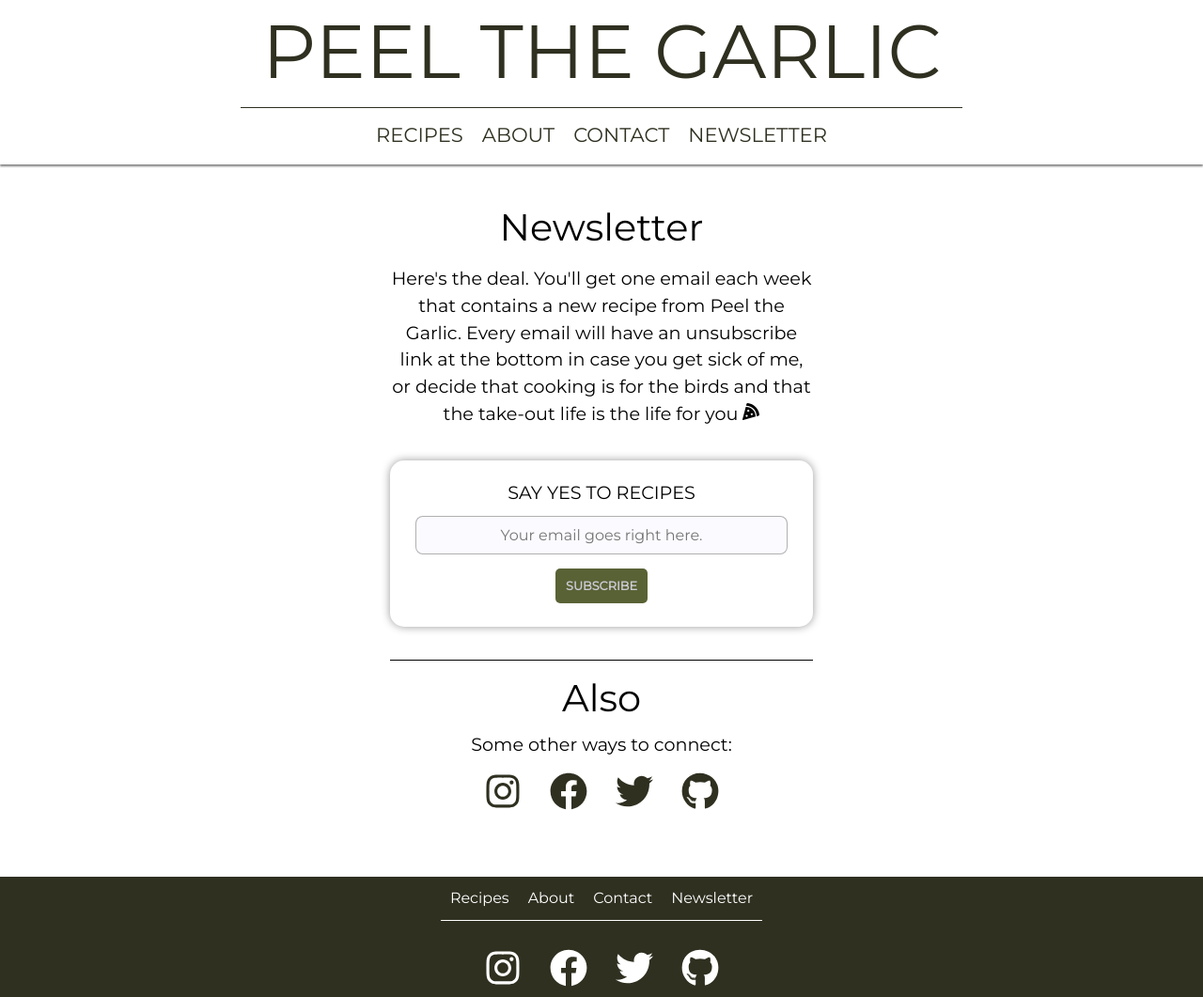
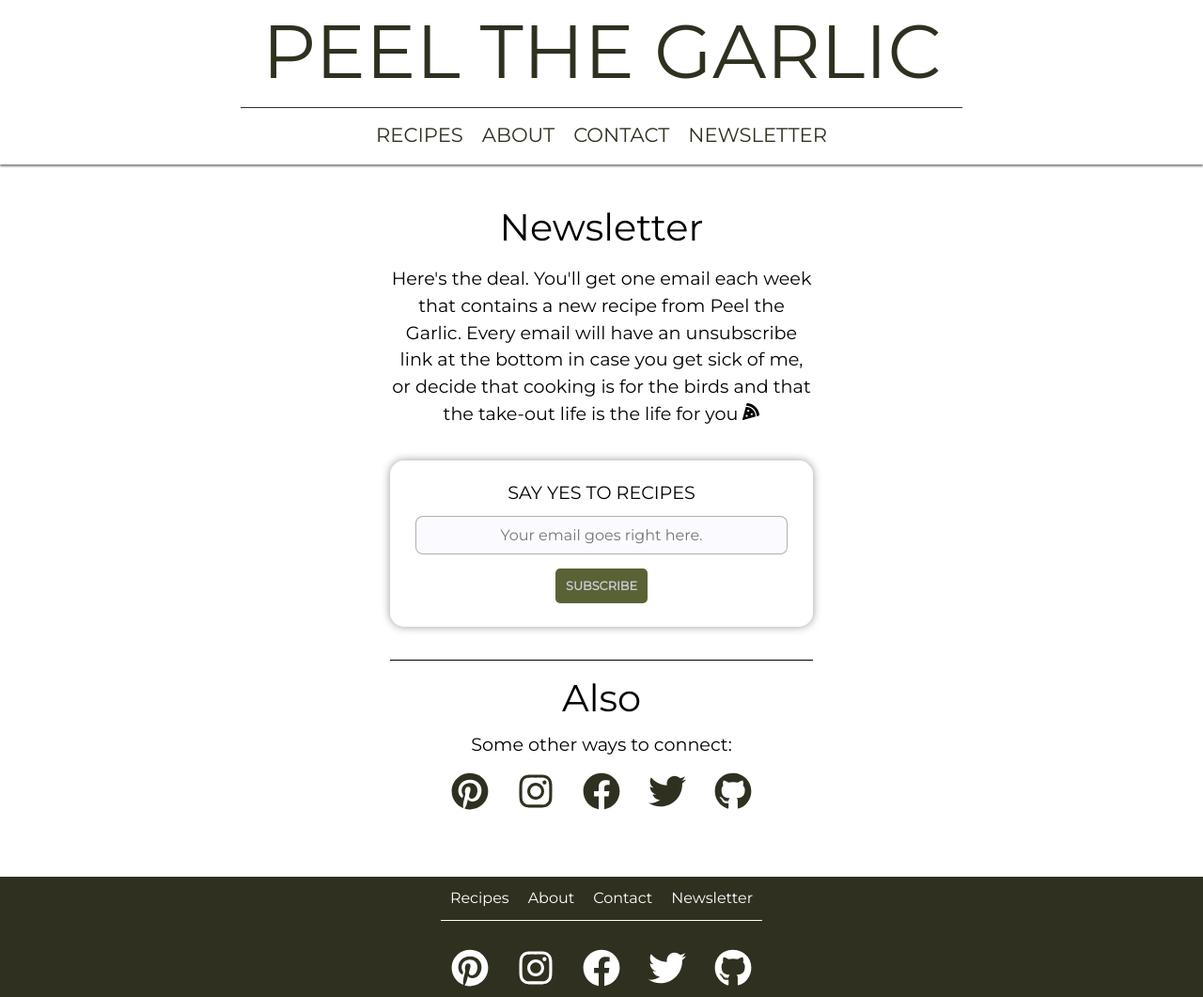
Before and after one commit to braxtonlemmon/recipe-blog-client, a Gatsby site: page /Newsletter in a window 1280 px wide. Shown: the top 1061 px of the page at 94% size. Built offline with nearby package versions, Linux system fonts and the light colour scheme; Gatsby itself is replaced by a stand-in of ours.

Commit message:
Add Pinterest to SocialMedia component.

```diff
--- a/src/components/SocialMedia.jsx
+++ b/src/components/SocialMedia.jsx
@@ -1,7 +1,7 @@
 import React from 'react';
 import styled from 'styled-components';
 import PropTypes from 'prop-types';
-import { FaInstagram, FaGithub, FaFacebook, FaTwitter } from 'react-icons/fa';
+import { FaInstagram, FaGithub, FaFacebook, FaTwitter, FaPinterest } from 'react-icons/fa';
 
 const Wrapper = styled.div`
   display: flex;
@@ -23,6 +23,14 @@ function SocialMedia({ inverse, menu }) {
   const size = 40;
   return (
     <Wrapper inverse={inverse} menu={menu}>
+      <a
+        href="https://www.pinterest.com/peelthegarlic"
+        target="_blank"
+        rel="noopener noreferrer"
+        aria-label="Go to peel the garlic pinterest."
+      >
+        <FaPinterest size={size} className="social-media-icon" />
+      </a>
       <a
         href="https://www.instagram.com/peelthegarlic/"
         target="_blank"
```
